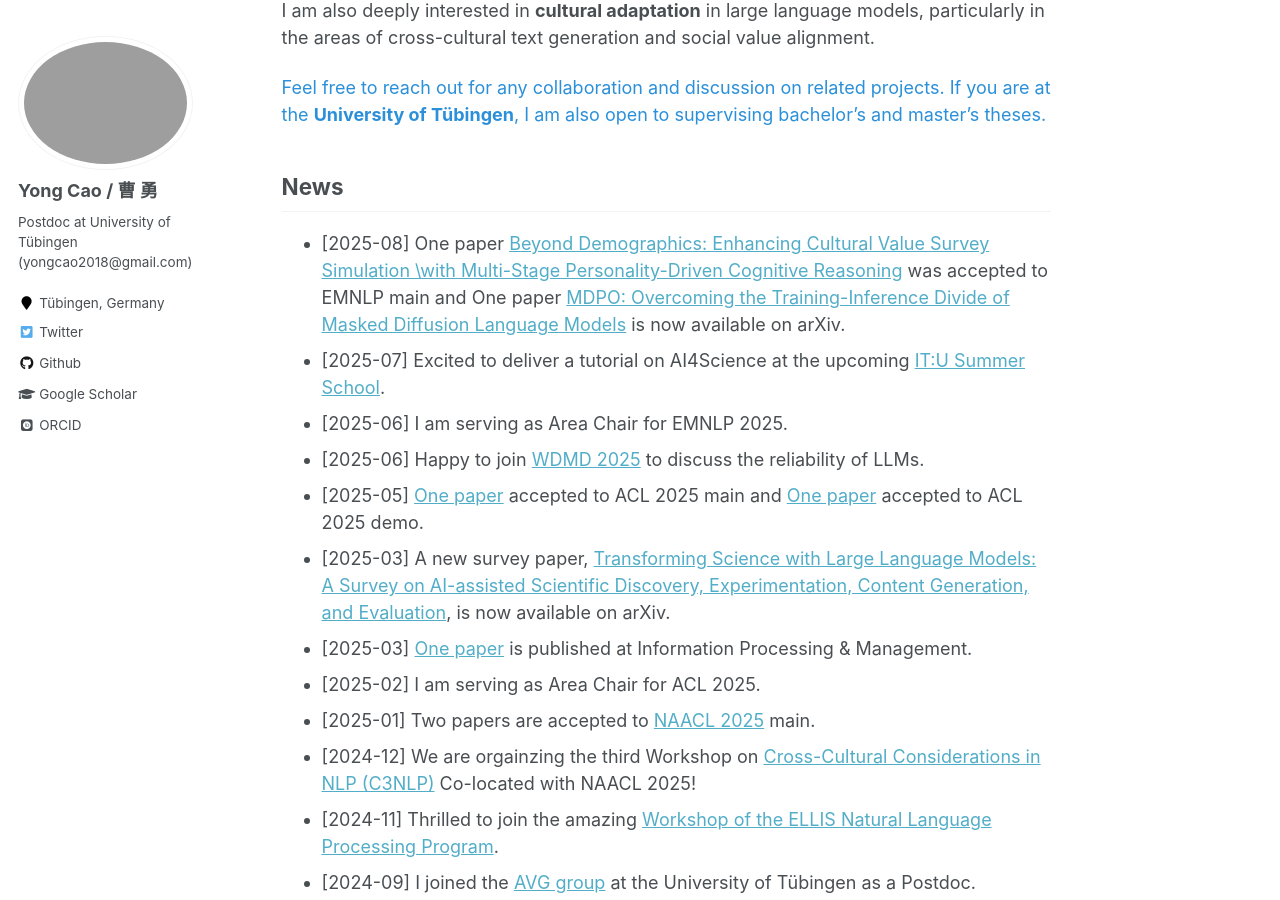
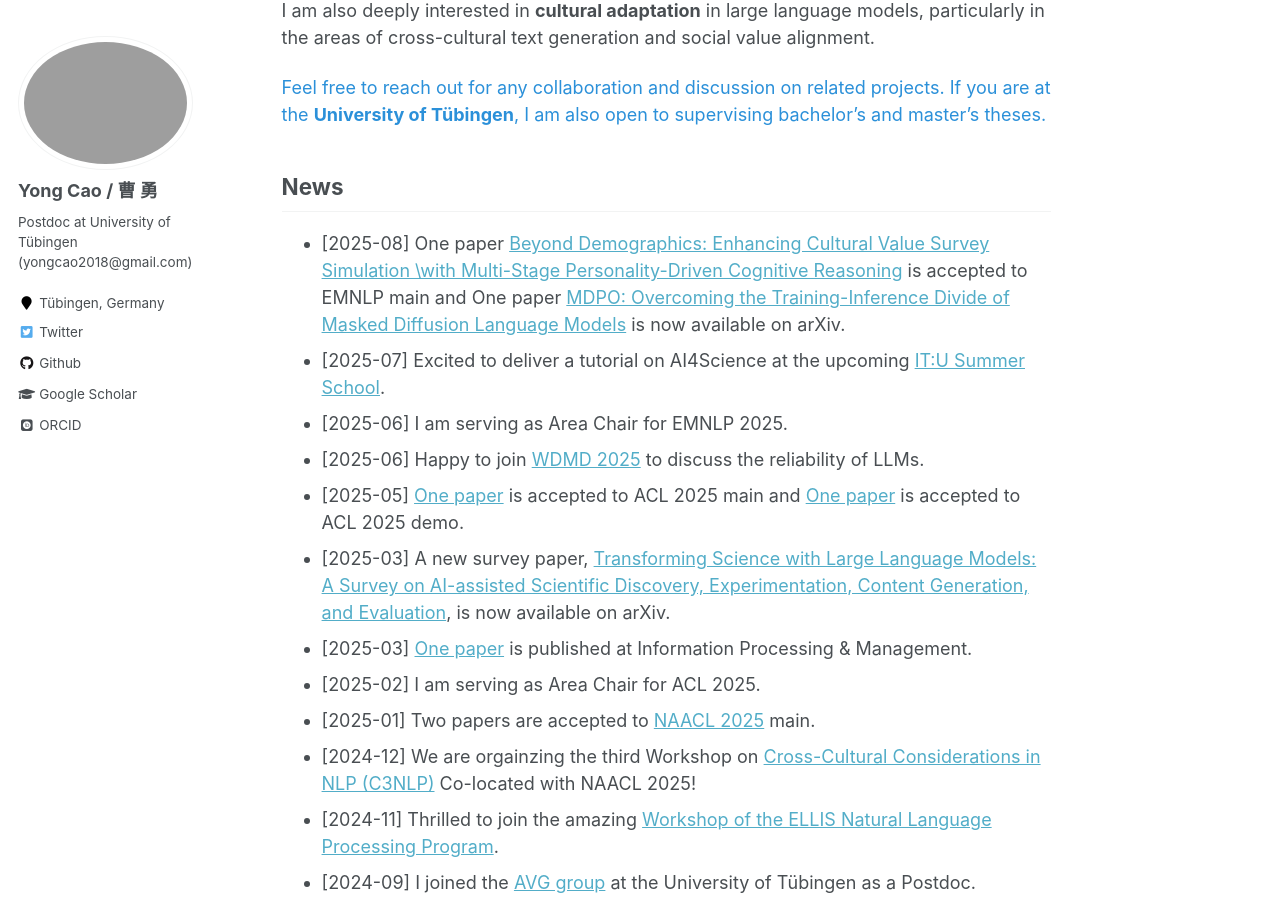
Before and after one commit to yongcaoplus/yongcaoplus.github.io, a Jekyll site: the page built from _pages/about.md, in a window 1280 px wide and 900 px high, scrolled down 403 px. Built offline with Jekyll 4.4.1, drawn with Linux system fonts in a browser that asks for light colours; some web fonts are replaced.

Commit message:
update EMNLP 2025

```diff
--- a/_pages/about.md
+++ b/_pages/about.md
@@ -18,11 +18,11 @@ Feel free to reach out for any collaboration and discussion on related projects.
 
 News
 ------
-* [2025-08] One paper [Beyond Demographics: Enhancing Cultural Value Survey Simulation \\with Multi-Stage Personality-Driven Cognitive Reasoning]() was accepted to EMNLP main and One paper [MDPO: Overcoming the Training-Inference Divide of Masked Diffusion Language Models](https://arxiv.org/pdf/2508.13148) is now available on arXiv.
+* [2025-08] One paper [Beyond Demographics: Enhancing Cultural Value Survey Simulation \\with Multi-Stage Personality-Driven Cognitive Reasoning]() is accepted to EMNLP main and One paper [MDPO: Overcoming the Training-Inference Divide of Masked Diffusion Language Models](https://arxiv.org/pdf/2508.13148) is now available on arXiv.
 * [2025-07] Excited to deliver a tutorial on AI4Science at the upcoming [IT:U Summer School](https://it-u.at/en/itu-summer-school-2025-on-nlp/).
 * [2025-06] I am serving as Area Chair for EMNLP 2025.
 * [2025-06] Happy to join [WDMD 2025](https://wdmd-main.github.io/#/program) to discuss the reliability of LLMs.
-* [2025-05] [One paper](https://arxiv.org/pdf/2407.03884) accepted to ACL 2025 main and [One paper](https://arxiv.org/pdf/2504.08385) accepted to ACL 2025 demo.
+* [2025-05] [One paper](https://arxiv.org/pdf/2407.03884) is accepted to ACL 2025 main and [One paper](https://arxiv.org/pdf/2504.08385) is accepted to ACL 2025 demo.
 * [2025-03] A new survey paper, [Transforming Science with Large Language Models: A Survey on AI-assisted Scientific Discovery, Experimentation, Content Generation, and Evaluation](https://arxiv.org/abs/2502.05151), is now available on arXiv.
 * [2025-03] [One paper](https://www.sciencedirect.com/science/article/pii/S030645732500041X) is published at Information Processing & Management.
 * [2025-02] I am serving as Area Chair for ACL 2025.
```
